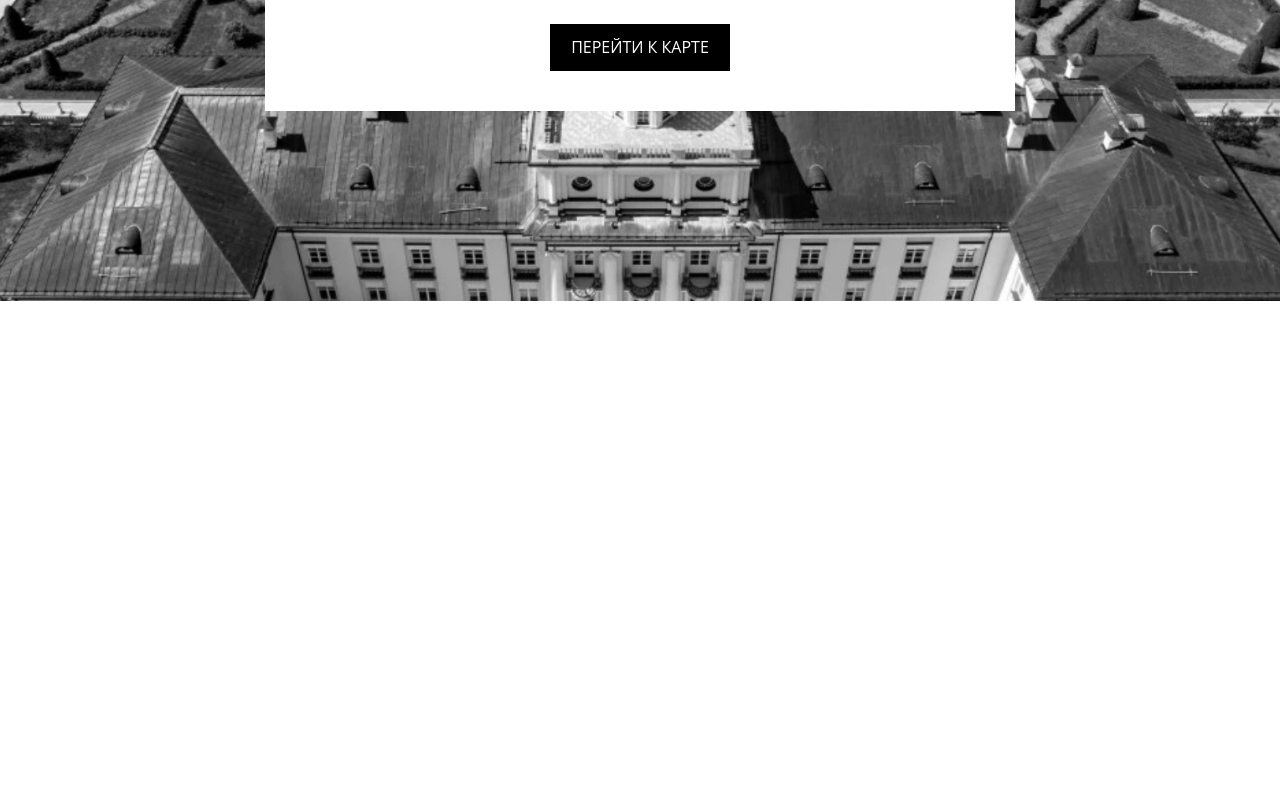
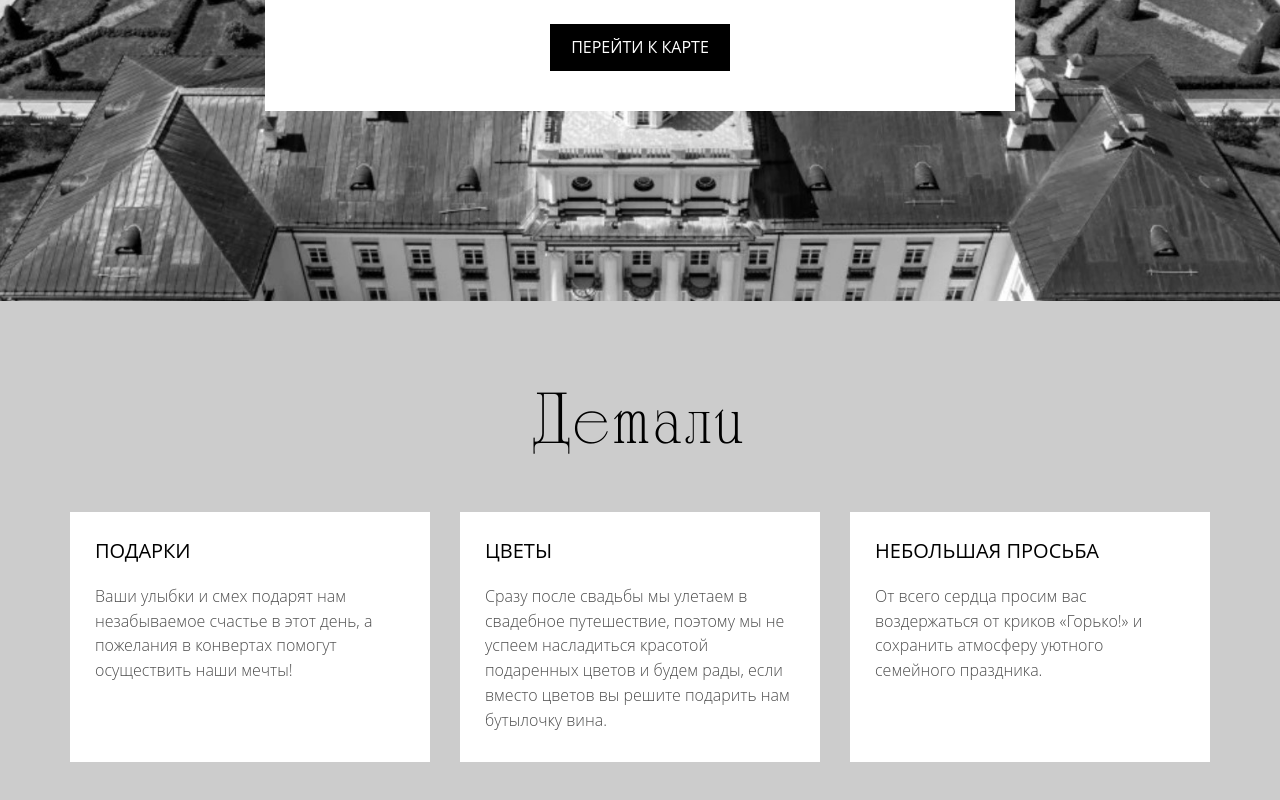
Before and after one commit to andrej-a/wedding_invitation, a React app: page / in a window 1280 px wide. Shown: the part 2804-3604 px from the top of the page. Before the commit the page ends 3105 px from the top, so only its background shows below. Built offline with nearby package versions, Linux system fonts and the light colour scheme.

Commit message:
Feat(Details): add block

```diff
--- a/src/components/App/index.tsx
+++ b/src/components/App/index.tsx
@@ -1,5 +1,6 @@
 import React from 'react';
 
+import Details from '../Details';
 import Invitation from '../Invitation';
 import Location from '../Location';
 import Main from '../Main';
@@ -9,11 +10,12 @@ import Timing from '../Timing';
 const App = () => {
     return (
         <>
-            {/* <PreviewOverlay /> */}
+            <PreviewOverlay />
             <Main />
             <Invitation />
             <Timing />
             <Location />
+            <Details />
         </>
     );
 };
--- /dev/null
+++ b/src/components/Details/DetailsCard/index.tsx
@@ -0,0 +1,25 @@
+import React from 'react';
+
+import IDetail from '@/components/types/IDetailsCard';
+
+import {
+    DetailContainer,
+    DetailDescription,
+    DetailTitle,
+    TextContainer,
+} from './styles';
+
+const Detail = ({ title, description }: IDetail) => {
+    return (
+        <DetailContainer>
+            <TextContainer>
+                <DetailTitle>{title}</DetailTitle>
+            </TextContainer>
+            <TextContainer>
+                <DetailDescription>{description}</DetailDescription>
+            </TextContainer>
+        </DetailContainer>
+    );
+};
+
+export default Detail;
--- /dev/null
+++ b/src/components/Details/DetailsCard/styles.ts
@@ -0,0 +1,38 @@
+import styled from 'styled-components';
+
+export const DetailContainer = styled.div`
+    width: 360px;
+    height: 250px;
+    display: flex;
+    flex-direction: column;
+    justify-content: flex-start;
+    align-items: flex-start;
+    padding: 20px 20px 30px 20px;
+
+    background-color: #fff;
+`;
+
+export const TextContainer = styled.div`
+    padding: 5px;
+`;
+
+export const DetailTitle = styled.p`
+    margin-bottom: 10px;
+
+    font-weight: 500;
+    font-family: 'Open Sans';
+    text-transform: uppercase;
+    font-size: 20px;
+    line-height: 1.35;
+    color: #000;
+`;
+
+export const DetailDescription = styled.p`
+    font-size: 16px;
+    font-weight: 100;
+    font-family: 'Open Sans';
+    line-height: 1.55;
+    color: #000;
+
+    opacity: 0.7;
+`;
--- /dev/null
+++ b/src/components/Details/config/config.ts
@@ -0,0 +1,24 @@
+import { v4 as uuidv4 } from 'uuid';
+
+import IDetail from '@/components/types/IDetailsCard';
+
+export const details: IDetail[] = [
+    {
+        id: uuidv4(),
+        title: 'Подарки',
+        description:
+            'Ваши улыбки и смех подарят нам незабываемое счастье в этот день, а пожелания в конвертах помогут осуществить наши мечты!',
+    },
+    {
+        id: uuidv4(),
+        title: 'Цветы',
+        description:
+            'Сразу после свадьбы мы улетаем в свадебное путешествие, поэтому мы не успеем насладиться красотой подаренных цветов и будем рады, если вместо цветов вы решите подарить нам бутылочку вина.',
+    },
+    {
+        id: uuidv4(),
+        title: 'Небольшая просьба',
+        description:
+            'От всего сердца просим вас воздержаться от криков «Горько!» и сохранить атмосферу уютного семейного праздника.',
+    },
+];
--- /dev/null
+++ b/src/components/Details/index.tsx
@@ -0,0 +1,37 @@
+import React from 'react';
+
+import { stringConstants } from '../types/constants';
+import { details } from './config/config';
+import Detail from './DetailsCard';
+import {
+    DetailsContainer,
+    DetailsInfoContainer,
+    DetailsTitle,
+    DetailsTitleContainer,
+} from './styles';
+
+const { DETAILS_TITLE } = stringConstants;
+
+const Details = () => {
+    return (
+        <DetailsContainer>
+            <DetailsTitleContainer>
+                <DetailsTitle>{DETAILS_TITLE}</DetailsTitle>
+            </DetailsTitleContainer>
+            <DetailsInfoContainer>
+                {details.map(({ id, title, description }) => {
+                    return (
+                        <Detail
+                            key={id}
+                            id={id}
+                            title={title}
+                            description={description}
+                        />
+                    );
+                })}
+            </DetailsInfoContainer>
+        </DetailsContainer>
+    );
+};
+
+export default Details;
--- /dev/null
+++ b/src/components/Details/styles.ts
@@ -0,0 +1,37 @@
+import styled from 'styled-components';
+
+export const DetailsContainer = styled.div`
+    width: 100vw;
+    height: auto;
+    display: flex;
+    flex-direction: column;
+    justify-content: center;
+    align-items: center;
+    padding: 70px 20px;
+
+    background-color: #00000033;
+`;
+
+export const DetailsTitleContainer = styled.div`
+    padding: 5px;
+    margin-bottom: 40px;
+`;
+
+export const DetailsTitle = styled.p`
+    font-family: 'Romanus';
+    font-size: 72px;
+    font-weight: 100;
+    letter-spacing: 3px;
+    text-transform: capitalize;
+`;
+
+export const DetailsInfoContainer = styled.div`
+    width: auto;
+    max-width: 1200px;
+    height: auto;
+    display: flex;
+    justify-content: center;
+    align-items: center;
+    flex-wrap: wrap;
+    gap: 30px;
+`;
--- a/src/components/Timing/Card/index.tsx
+++ b/src/components/Timing/Card/index.tsx
@@ -1,4 +1,4 @@
-import React from 'react';
+import React, { memo } from 'react';
 
 import ITimingCard from '@/components/types/ITimingCard';
 
@@ -10,7 +10,7 @@ import {
     TimeContainer,
 } from './styles';
 
-const EventCard = ({ time, event, eventDescription }: ITimingCard) => {
+const EventCard = memo(({ time, event, eventDescription }: ITimingCard) => {
     return (
         <EventCardContainer>
             <TextContainer>
@@ -24,6 +24,6 @@ const EventCard = ({ time, event, eventDescription }: ITimingCard) => {
             </TextContainer>
         </EventCardContainer>
     );
-};
+});
 
 export default EventCard;
--- /dev/null
+++ b/src/components/types/IDetailsCard.ts
@@ -0,0 +1,7 @@
+interface IDetail {
+    id: string;
+    title: string;
+    description: string;
+}
+
+export default IDetail;
--- a/src/components/types/constants.ts
+++ b/src/components/types/constants.ts
@@ -18,4 +18,5 @@ export enum stringConstants {
     MAP_BUTTON_TITLE = 'Перейти к карте',
     TIMING_TITLE = 'Тайминг',
     NO_EVENTS_DESCRIPTION = 'К сожалению, мы еще не придумали никаких развлечений. Но скоро здесь обязательно что-то появится!',
+    DETAILS_TITLE = 'Детали',
 }
```
